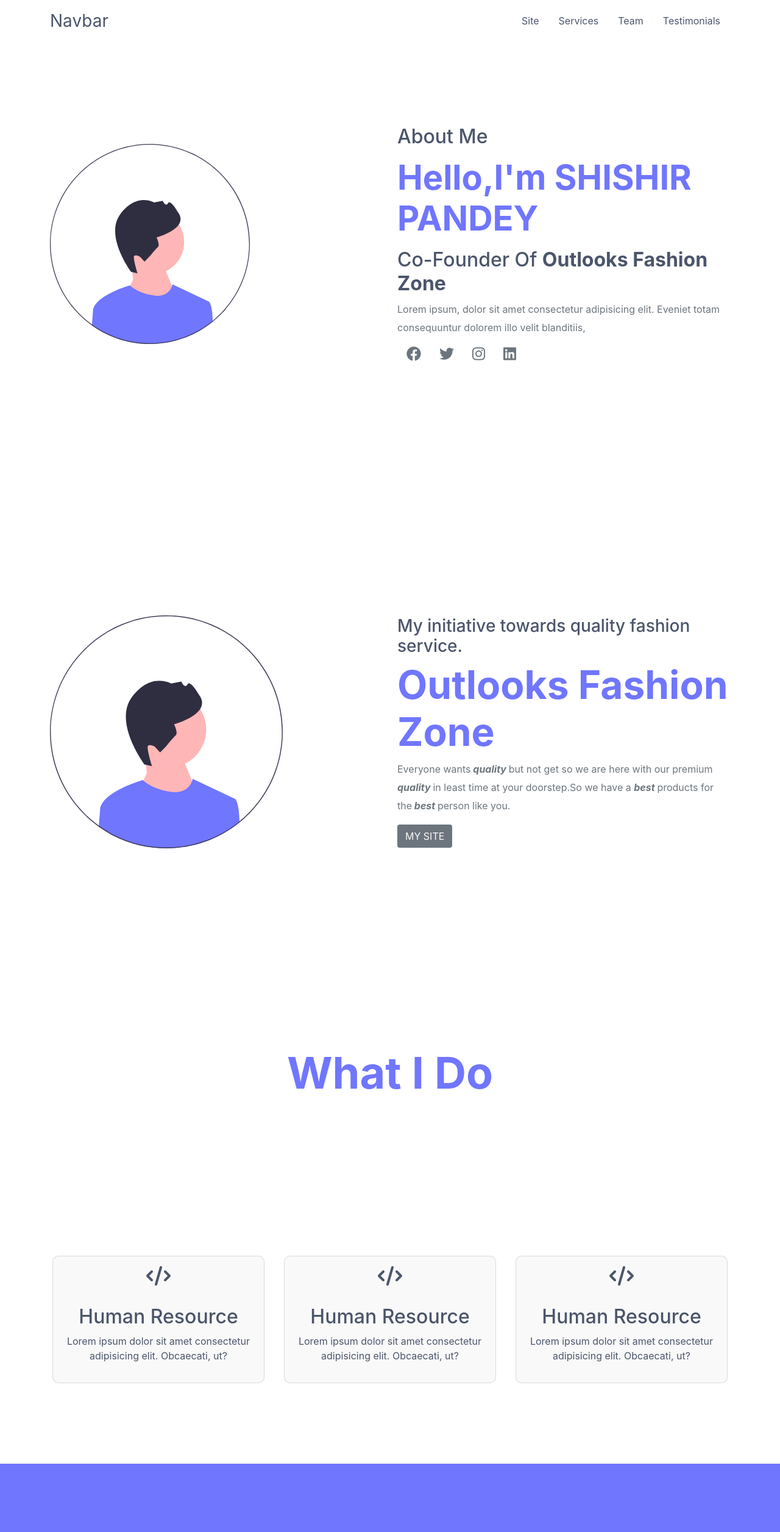
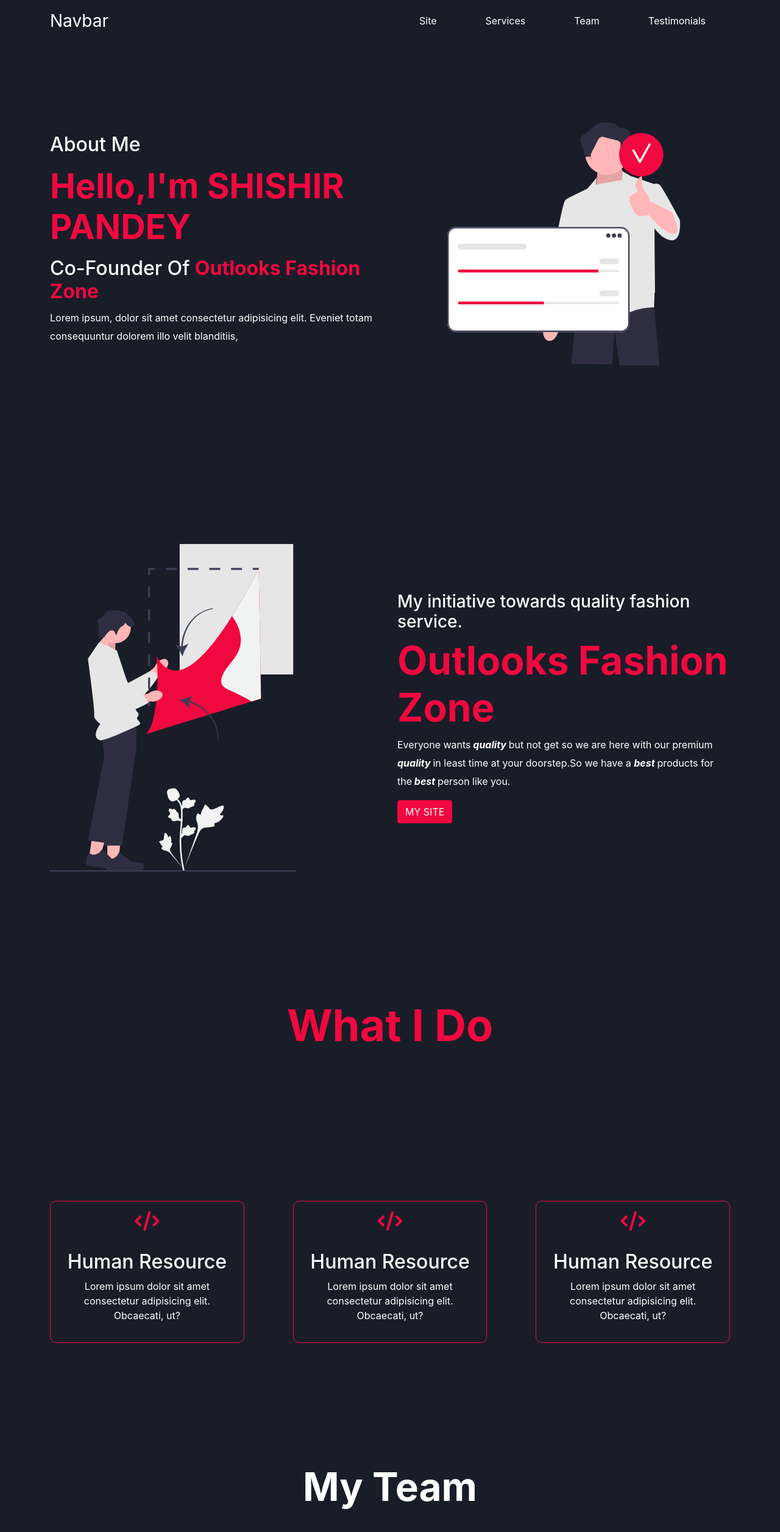
Before and after one commit to rudra-t/kanhaiyaa, a React (Create React App) app: page / in a window 1280 px wide. Shown: the top 2512 px of the page at 61% size. Built offline with nearby package versions, Linux system fonts and the light colour scheme.

Commit message:
initial commit

```diff
--- a/src/About.js
+++ b/src/About.js
@@ -5,9 +5,6 @@
     <section id="About">
       <div className="container">
         <div className="row">
-          <div className="col-md-6 about-image">
-            <img src={blob} alt="#"></img>
-          </div>
           <div className="col-md-6 about-text">
             <h2>About Me</h2>
             <h1>Hello,I'm SHISHIR PANDEY</h1>
@@ -18,20 +15,9 @@
               Lorem ipsum, dolor sit amet consectetur adipisicing elit. Eveniet
               totam consequuntur dolorem illo velit blanditiis,
             </p>
-            <div className="social-links">
-              <a href="https://www.facebook.com/profile.php?id=100090369410858">
-                <i className="fa-brands fa-facebook"></i>
-              </a>
-              <a href="https://twitter.com/shishirp084?t=KlXdsdiYq5g0I0tRT-gHnA&s=09">
-                <i className="fa-brands fa-twitter"></i>
-              </a>
-              <a href="https://www.instagram.com/kanha20201/?igshid=ZDdkNTZiNTM%3D">
-                <i className="fa-brands fa-instagram"></i>
-              </a>
-              <a href="https://www.linkedin.com/in/shishir-pandey-398896248/">
-                <i className="fa-brands fa-linkedin"></i>
-              </a>
-            </div>
+          </div>
+          <div className="col-md-6 about-image">
+            <img src={blob} alt="#"></img>
           </div>
         </div>
       </div>
--- a/src/App.css
+++ b/src/App.css
@@ -6,10 +6,13 @@
     text-decoration: None;
 }
 :root{
-    --main:#7076FE;
-    --blk:#4B556B;
-    --White:#F9F9F9;
-    --second-bg:#6c757d;
+    --main: #191d28;
+    --blk:#f0083f;
+    --White:#fff;
+    --second-bg:#1e222d;
+}
+body{
+    background-color: var(--main);
 }
 /*----Navbar start-----*/
 nav .container{
@@ -17,21 +20,20 @@
     min-height: 5vh;
 }
 .navbar-brand{
-    color: var(--blk);
+    color: var(--White);
 }
 .navbar-toggler-icon{
-    color: var(--blk);
+    color: var(--White);
     padding: 5px;
 }
 .nav-link{
-    color: var(--blk);
+    color: var(--White);
     text-align: center;
-    padding: 10px;
+    margin: 0 2rem;
 }
 .nav-link:hover{
-    background-color: var(--main);
-    border-radius: 5px;
-    color: var(--White);
+    border-bottom: 2px solid var(--blk);
+    color: var(--blk);
 }
 /*----Navbar end-----*/
 #About .row{
@@ -40,7 +42,7 @@
     justify-content: center;
 }
 .about-text h1{
-    color: var(--main);
+    color: var(--blk);
     font-size: 3.5rem;
     font-weight: bold;
     margin: 15px 0;
@@ -50,19 +52,24 @@
     color: var(--blk);
 }
 .about-text h2{
-    color: var(--blk);
+    color: var(--White);
 }
 .about-text p{
-    color: var(--second-bg);
+    color: var(--White);
     line-height: 30px;
 }
 .social-links i{
-    padding: 0 15px;
-    font-size: 1.5rem;
-    color: var(--second-bg);
+    padding: 0 20px;
+    font-size: 1.8rem;
+    color: var(--White);
+    margin-top: 2rem;
+}
+.about-image{
+    display: flex;
+    justify-content: center;
 }
 .about-image img{
-    max-width: 60%;
+    max-width: 70%;
 }
 @media screen and (max-width: 992px) {
     .about-text h1 {
@@ -97,36 +104,37 @@
     .social-links i{
         padding: 0 10px;
         font-size: 1.5rem;
-        color: var(--second-bg);
         margin-top: 0;
+        margin-top: 20px;
     }
   }
 /*---------------------------------site-------------------------------------------*/
 #Site .row{
     justify-content: center;
     align-items: center;
-    min-height: 100vh;
+    min-height: 90vh;
 }
 .site-text h1{
     font-size: 4rem;
-    color: var(--main);
+    color: var(--White);
     font-weight: bolder;
 }
 .site-text span{
-    color: var(--main);
+    color: var(--blk);
 }
 .site-text h3{
-    color: var(--blk);
+    color: var(--White);
 }
 .site-text p{
-    color: var(--second-bg);
+    color: var(--White);
     line-height: 30px;
 }
 .site-img img{
-    max-width: 70%;
+    max-width: 100%;
+    animation: 3s linear infinite;
 }
 .btn{
-    background-color: var(--second-bg);
+    background-color: var(--blk);
     color: var(--White);
 }
 @media screen and (max-width: 992px) {
@@ -136,10 +144,6 @@
     .site-text h3 {
         font-size: 1.5rem;
       }
-      .site-text p{
-        color: var(--second-bg);
-        line-height: 25px;
-    }
     .site-img img{
         max-width: 100%;
     }
@@ -154,10 +158,6 @@
       .site-text h3 {
           font-size: 1.8rem;
         }
-        .site-text p{
-          color: var(--second-bg);
-          line-height: 25px;
-      }
       .site-img img{
           max-width: 90%;
       }
@@ -165,73 +165,72 @@
 @media screen and (max-width: 480px) {
     .site-text h1 {
       font-size: 2.5rem;
+      margin: 20px 0;
     }
-    .site-text h4 {
+    .site-text h3 {
         font-size: 1.3rem;
       }
-      .site-text p{
-        color: var(--second-bg);
-        line-height: 25px;
-    }
   }
 /*----------------------------site end----------------------------------------*/
 
 /*----About end-----*/
 /*----Services-----*/
-#Services .row{
+#Services{
     min-height: 100vh;
-    align-items: center;
-    justify-content: center;
+    display: flex;
+    flex-direction: column;
+    justify-content: space-around;
+}
+#Services .container{
+    display: grid;
+    grid-template-columns: repeat(auto-fit, minmax(250px, 1fr));
+    gap: 5rem;
 }
 #Services h1{
-    color: var(--main);
+    color: var(--blk);
     text-align: center;
     font-size: 4.5rem;
     font-weight: bold;
 }
-#Services .card{
-    background-color: var(--White);
+.service-box{
+    border: 1px solid var(--blk);
     border-radius: 10px;
-    color: var(--blk);
+    color: var(--White);
     text-align: center;
+    background-color: var(--main);
 }
 .fas{
     font-size: 2rem;
     padding: 1rem;
+    color: var(--blk);
 }
-.card:hover{
-    transition-duration: .5s;
-}
-@media screen and (max-width: 992px) {
-    #Services h1 {
-      margin: 3rem 0;
-    }
-
-  }
 @media screen and (max-width: 480px) {
     #Services h1 {
       margin: 3.5rem 0;
     }
+    .service-box{
+        margin: 0 30px;
+    }
   }
 /*----services end-----*/
 /*----Team-----*/
-#Team{
-    background-color: var(--main);
-}
-#Team .row{
-    min-height: 100vh;
-    justify-content: center;
-    align-items: center;
+#Team .container{
+    display: grid;
+    padding: 2rem 0;
+    grid-template-columns: repeat(auto-fit, minmax(250px, 1fr));
+    gap: 4rem;
+    padding: 5rem 0;
 }
 #Team h1{
     color: var(--White);
     text-align: center;
     font-size: 4rem;
     font-weight: bold;
+    margin: 5rem 0;
 }
-#Team .box-front{
-    color: var(--second-bg);
-    background-color: var(--White);
+.team-box{
+    color: var(--blk);
+    background-color: var(--second-bg);
     border-radius: 25px;
     display: flex;
     flex-direction: column;
@@ -239,12 +238,12 @@
     align-items: center;
     padding: 10px;
     text-align: center;
-    border: solid var(--second-bg) 1px;
 }
 .box-img{
     border-radius: 50%;
-    width: 150px;
-    height: 150px;
+    border: 3px solid var(--blk);
+    max-width: 150px;
+    max-height: 150px;
     background: var(--second-bg);
     padding: 3px;
 }
@@ -256,26 +255,24 @@
 }
 .box-txt h3{
     margin: 20px 0;
+    color: var(--White);
 }
 .box-txt h5{
     margin: 20px 0;
+    color: var(--White);
 }
 .fa-brands{
     font-size: 1.2rem;
     padding: 0 .4rem;
-    color: var(--second-bg);
+    color: var(--White);
 }
 @media screen and (max-width: 992px) {
     #Team h1{
         margin: 3rem 0;
-    }
-    #Team .box-front{
-        margin: 1rem 4rem;
-    }
-  }
+    }}
 @media screen and (max-width: 480px) {
-    #Team .box-front{
-        margin: 20px;
+    .team-box{
+        margin:  0 50px;
     }
   }
 /*----Team end-----*/
@@ -294,9 +291,6 @@
     font-size: 3rem ;
     margin: 5rem 0;
     border-bottom: 5px solid var(--blk);
-}
-#Testimonials .card-text{
-
 }
 .card-img{
     max-width: 150px;
@@ -322,3 +316,56 @@
   }
   /*----Team end-----*/
 /*----Testimonials end-----*/
+/*----Footer-----*/
+#Contact{
+    background-color: var(--second-bg);
+}
+#Contact .headings h1{
+    color: var(--White);
+    margin: 20px 0;
+    font-size: 3rem;
+}
+.contact-btn a{
+    color: var(--White);
+    text-decoration: none;
+    background-color: var(--main);
+    padding: 10px;
+    border-radius: 10px;
+}
+.heading2{
+    min-height: 50vh;
+    display: flex;
+    justify-content: end;
+    align-items: center;
+    flex-direction: column;
+    background-color: var(--primary-clr);
+}
+.social-link i{
+    font-size: 30px;
+    margin: 30px 20px;
+    color: var(--White);
+}
+.heading2 p{
+    font-size: 15px;
+    color: var(--White);
+}
+@media(max-width:992px){
+    #Contact .headings h1{
+        font-size: 2.3rem;
+    }
+}
+@media(max-width:768px){
+    #Contact{
+        margin-top: 0rem;
+    }
+    .social-link i{
+        font-size: 20px;
+        margin:20px;
+        color: var(--White);
+    }
+    .heading2 p{
+        font-size: 15px;
+        color: var(--White);
+    }
+
+}
--- a/src/App.js
+++ b/src/App.js
@@ -5,7 +5,7 @@
 import Services from "./Services";
 import Testimonials from "./Testimonials";
 import Team2 from "./Team2";
-import Footer2 from "./Footer2";
+import Footer from "./Footer";
 function App() {
   return (
     <>
@@ -14,6 +14,7 @@
       <Site />
       <Services />
       <Team2 />
+      <Footer />
     </>
   );
 }
--- a/src/Footer2.js
+++ b/src/Footer2.js
@@ -1,20 +1,102 @@
 import React from "react";
+import s4 from "./im/s4.jpg";
 function Footer() {
   return (
     <>
-      <section id="footer">
-        <h1>
-          Contact <span>Me</span>
-        </h1>
-        <p>
-          Lorem ipsum, dolor sit amet consectetur adipisicing elit. Nostrum,
-          laboriosam!
-        </p>
-        <div className="credit">
-          <p>Designed by Rudra tiwari</p>
-          <p>Copyright Rudra tiwari. All rights reserved</p>
+      <section className="py-5" id="Contact">
+        <div className="container">
+          <div className="text-center mb-5">
+            <h1>
+              Feel free<sapn className="text-white"> to connect</sapn>
+            </h1>
+          </div>
+          <div className="row">
+            <div className="col-md-6">
+              <form className="row g-3">
+                <div className="col-md-6">
+                  <label for="inputEmail4" className="form-label">
+                    Email
+                  </label>
+                  <input
+                    type="email"
+                    className="form-control"
+                    id="inputEmail4"
+                  />
+                </div>
+                <div className="col-md-6">
+                  <label for="inputPassword4" className="form-label">
+                    Password
+                  </label>
+                  <input
+                    type="password"
+                    className="form-control"
+                    id="inputPassword4"
+                  />
+                </div>
+                <div className="col-12">
+                  <label for="inputAddress" className="form-label">
+                    Address
+                  </label>
+                  <input
+                    type="text"
+                    className="form-control"
+                    id="inputAddress"
+                    placeholder="1234 Main St"
+                  />
+                </div>
+                <div className="col-md-6">
+                  <label for="inputCity" className="form-label">
+                    City
+                  </label>
+                  <input type="text" className="form-control" id="inputCity" />
+                </div>
+                <div className="col-md-4">
+                  <label for="inputState" className="form-label">
+                    State
+                  </label>
+                  <select id="inputState" className="form-select">
+                    <option selected>Choose...</option>
+                    <option>...</option>
+                  </select>
+                </div>
+                <div className="col-md-2">
+                  <label for="inputZip" className="form-label">
+                    Zip
+                  </label>
+                  <input type="text" className="form-control" id="inputZip" />
+                </div>
+                <div className="col-12">
+                  <div className="form-check">
+                    <input
+                      className="form-check-input"
+                      type="checkbox"
+                      id="gridCheck"
+                    />
+                    <label className="form-check-label" for="gridCheck">
+                      Check me out
+                    </label>
+                  </div>
+                </div>
+                <div className="col-12">
+                  <button type="submit" className="btn btn-success">
+                    Sign in
+                  </button>
+                </div>
+              </form>
+            </div>
+            <div className="col-md-6 m-auto text-md-end mt-3 mt-md-0">
+              <img
+                src={s4}
+                className="img-fluid img-thumbnail p-2"
+                alt="#"
+              ></img>
+            </div>
+          </div>
         </div>
       </section>
+      <div className="container-fluid text-white p-2 text-center fs-5">
+        Doveloped by Rudra Tiwari
+      </div>
     </>
   );
 }
--- a/src/Navbar.js
+++ b/src/Navbar.js
@@ -21,22 +21,22 @@
           <div className="collapse navbar-collapse" id="navbarSupportedContent">
             <ul className="navbar-nav ms-auto">
               <li className="nav-item">
-                <a className="nav-link px-3" href="#Site">
+                <a className="nav-link active" href="#Site">
                   Site
                 </a>
               </li>
               <li className="nav-item">
-                <a className="nav-link px-3" href="#Services">
+                <a className="nav-link" href="#Services">
                   Services
                 </a>
               </li>
               <li className="nav-item">
-                <a className="nav-link px-3" href="#Team">
+                <a className="nav-link" href="#Team">
                   Team
                 </a>
               </li>
               <li className="nav-item">
-                <a className="nav-link px-3" href="#Testimonials">
+                <a className="nav-link" href="#Testimonials">
                   Testimonials
                 </a>
               </li>
--- a/src/Services.js
+++ b/src/Services.js
@@ -4,13 +4,31 @@
   return (
     <>
       <section id="Services">
-        <div className="container">
-          <div className="row">
         <h1>
           What <span>I Do</span>
         </h1>
-            <div className="col-sm-6 col-lg-4 p-3">
-              <div className="card">
+        <div className="container">
+          <div className="service-box">
+            <i className="fas fa-code"></i>
+            <div className="card-body">
+              <h2 classsName="card-title">Human Resource</h2>
+              <p classsName="card-sub-title">
+                Lorem ipsum dolor sit amet consectetur adipisicing elit.
+                Obcaecati, ut?
+              </p>
+            </div>
+          </div>
+          <div className="service-box">
+            <i className="fas fa-code"></i>
+            <div className="card-body">
+              <h2 classsName="card-title">Human Resource</h2>
+              <p classsName="card-sub-title">
+                Lorem ipsum dolor sit amet consectetur adipisicing elit.
+                Obcaecati, ut?
+              </p>
+            </div>
+          </div>
+          <div className="service-box">
             <i className="fas fa-code"></i>
             <div className="card-body">
               <h2 classsName="card-title">Human Resource</h2>
@@ -21,32 +39,6 @@
             </div>
           </div>
         </div>
-            <div className="col-sm-6 col-lg-4 p-3">
-              <div className="card">
-                <i className="fas fa-code"></i>
-                <div className="card-body">
-                  <h2 classsName="card-title">Human Resource</h2>
-                  <p classsName="card-sub-title">
-                    Lorem ipsum dolor sit amet consectetur adipisicing elit.
-                    Obcaecati, ut?
-                  </p>
-                </div>
-              </div>
-            </div>
-            <div className="col-sm-6 col-lg-4 p-3">
-              <div className="card">
-                <i className="fas fa-code"></i>
-                <div className="card-body">
-                  <h2 classsName="card-title">Human Resource</h2>
-                  <p classsName="card-sub-title">
-                    Lorem ipsum dolor sit amet consectetur adipisicing elit.
-                    Obcaecati, ut?
-                  </p>
-                </div>
-              </div>
-            </div>
-          </div>
-        </div>
       </section>
     </>
   );
--- a/src/Site.js
+++ b/src/Site.js
@@ -1,5 +1,5 @@
 import React from "react";
-import blob from "./im/blob.svg";
+import edu from "./im/edu.svg";
 function Home() {
   return (
     <>
@@ -8,7 +8,7 @@
           <div className="row">
             <div className="col-md-6">
               <div className="site-img">
-                <img src={blob}></img>
+                <img src={edu}></img>
               </div>
             </div>
             <div className="col-md-6">
--- a/src/Team2.js
+++ b/src/Team2.js
@@ -6,11 +6,9 @@
   return (
     <>
       <section id="Team">
+        <h1>My Team</h1>
         <div className="container">
-          <div className="row">
-            <h1>My Team</h1>
-            <div className="col-lg-4 col-sm-6">
-              <div className="box-front">
+          <div className="team-box">
             <div className="box-img">
               <img src={s1} alt="..." />
             </div>
@@ -28,9 +26,7 @@
               </a>
             </div>
           </div>
-            </div>
-            <div className="col-lg-4 col-sm-6">
-              <div className="box-front">
+          <div className="team-box">
             <div className="box-img">
               <img src={s2} alt="..." />
             </div>
@@ -48,9 +44,7 @@
               </a>
             </div>
           </div>
-            </div>
-            <div className="col-lg-4 col-sm-6">
-              <div className="box-front">
+          <div className="team-box">
             <div className="box-img">
               <img src={s3} alt="..." />
             </div>
@@ -69,8 +63,6 @@
             </div>
           </div>
         </div>
-          </div>
-        </div>
       </section>
     </>
   );
```
Also changed, not shown: src/Footer.js (+24 -91 lines), src/im/blob.svg, src/im/edu.svg. Lines whose indentation alone changed are shown as unchanged.
